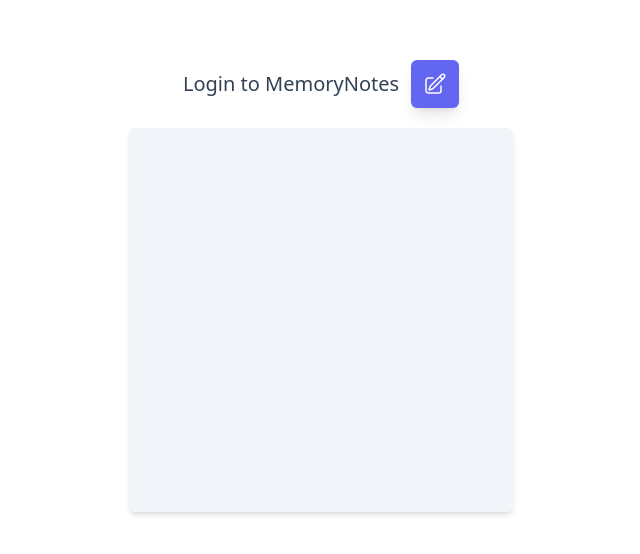
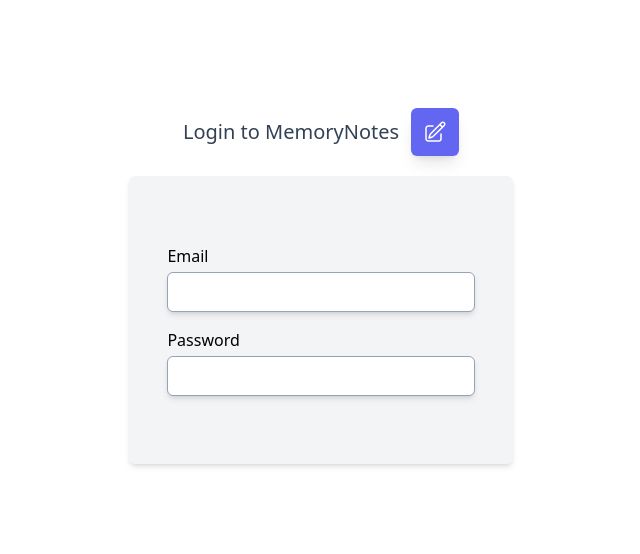
Before and after one commit to samdalvai/react-spring-fs-template, a React (Vite) app in the folder frontend/: page /login in a window 1280 px wide. Shown: the part 124-678 px from the top of the page, without its empty margins (319-959 px from the left). Built offline with nearby package versions, Linux system fonts and the light colour scheme.

Commit message:
Add input field component

```diff
--- /dev/null
+++ b/frontend/src/components/InputField.tsx
@@ -0,0 +1,12 @@
+export default function InputField({label, name}: {label: string, name: string}) {
+  return (
+    <div className="flex flex-col py-2">
+      <label className="mb-1 font-normal">{label}</label>
+      <input
+        type="text"
+        name={name}
+        className="px-2 h-10 text-sm font-semibold rounded-md shadow-md border-slate-400 border hover:bg-indigo-100 focus:bg-indigo-100 focus:outline-none focus:border-blue-500"
+      />
+    </div>
+  );
+}
--- a/frontend/src/components/InputField/InputField.jsx
+++ /dev/null
@@ -1,6 +0,0 @@
-export default function InputField() {
-    return
-    <input>
-
-    </input>
-}
--- a/frontend/src/layout/Card.tsx
+++ b/frontend/src/layout/Card.tsx
@@ -2,7 +2,7 @@
 
 export default function Card({ children }: Props) {
     return (
-        <div className="h-96 w-96 mx-2 bg-slate-100 shadow-md rounded-md flex items-center justify-center">
+        <div className="h-72 w-80 md:w-96 mx-2 bg-gray-100 shadow-md rounded-md flex items-center justify-center">
             {children}
         </div>
     )
--- a/frontend/src/pages/Login.tsx
+++ b/frontend/src/pages/Login.tsx
@@ -1,5 +1,6 @@
 import Card from "../layout/Card";
-import MemoryLogo from "../components/Logo/MemoryLogo";
+import MemoryLogo from '../components/MemoryLogo';
+import InputField from './../components/InputField';
 
 export default function Login() {
 	return (<div>
@@ -12,7 +13,10 @@
 			</span>
 		</div>
 		<Card>
-
+			<div className="flex flex-col w-4/5">
+				<InputField label={"Email"} name={"email"}/>
+				<InputField label={"Password"} name={"password"} />
+			</div>
 		</Card>
 	</div>
 	)
--- a/frontend/tsconfig.json
+++ b/frontend/tsconfig.json
@@ -13,6 +13,7 @@
     "moduleResolution": "Node",
     "resolveJsonModule": true,
     "isolatedModules": true,
+    //"noImplicitAny": false,
     "noEmit": true,
     "jsx": "react-jsx"
   },
```
Also changed, not shown: frontend/src/components/MemoryLogo.tsx (renamed from frontend/src/components/Logo/MemoryLogo.jsx).
